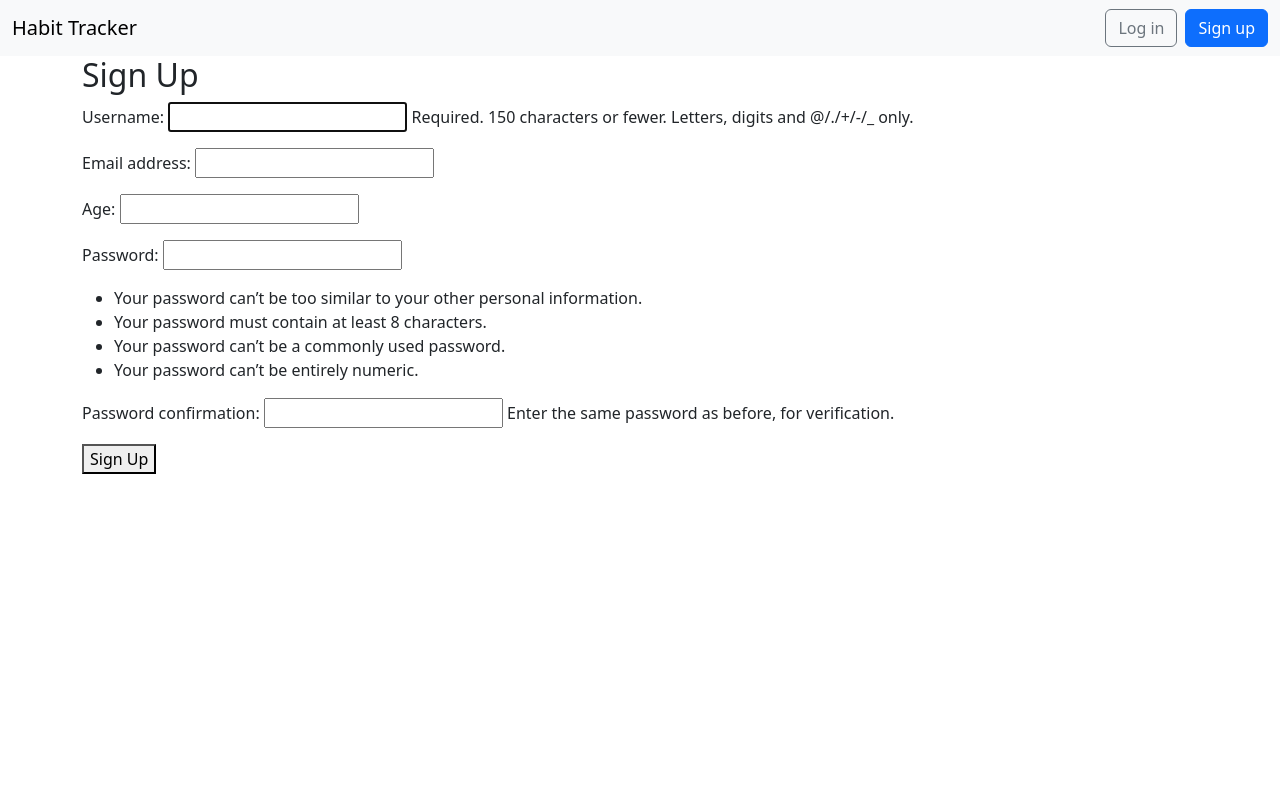
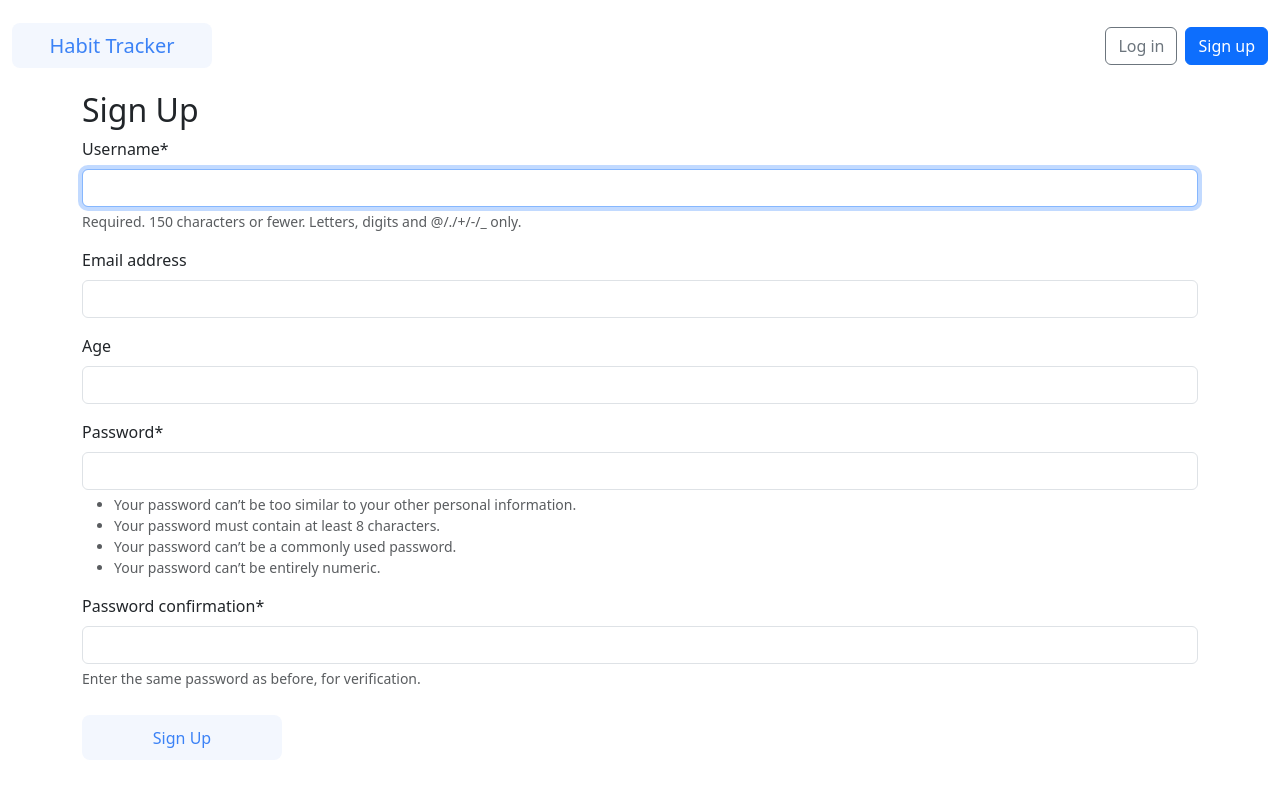
Before and after one commit to Peleda23/Habit-tracker, a Django app: page /accounts/signup/ in a window 1280 px wide. Shown: the top 787 px of the page. Run offline with Django 5.2, Linux system fonts and the light colour scheme; some libraries are stand-ins or nearby versions.

Commit message:
Added blue button.

```diff
--- a/templates/base.html
+++ b/templates/base.html
@@ -17,9 +17,9 @@
               crossorigin="anonymous">
     </head>
     <body>
-        <nav class="navbar navbar-expand-lg bg-body-tertiary">
+        <nav class="navbar navbar-expand-lg">
             <div class="container-fluid">
-                <a class="navbar-brand" href="{% url 'heatmap_view' %}">Habit Tracker</a>
+                <a class="navbar-brand" href="{% url 'heatmap_view' %}"><button class="button-blue">Habit Tracker</button></a>
                 <button class="navbar-toggler"
                         type="button"
                         data-bs-toggle="collapse"
@@ -35,7 +35,7 @@
                         {% if user.is_authenticated %}
 
                             <li>
-                                <a href="{% url "user_create_habit" %}" class="nav-link px-2 link-dark">New Habit</a>
+                                <a href="{% url "user_create_habit" %}" class="nav-link px-2 link-dark"><button class="button-blue">New Habit</button></a>
                             </li>
                         </ul>
                         <div class="mr-auto">
--- a/templates/registration/login.html
+++ b/templates/registration/login.html
@@ -1,4 +1,5 @@
 {% extends 'base.html' %}
+{% load crispy_forms_tags %}
 {% block title %}
     Log In
 {% endblock title %}
@@ -6,7 +7,7 @@
 <h2>Log In</h2>
 <form method="post">
     {% csrf_token %}
-    {{ form }}
-    <button class="btn btn-success ms-2" type="submit">Log In</button>
+    {{ form|crispy }}
+    <button class="button-blue" type="submit">Log In</button>
 </form>
 {% endblock content %}
--- a/templates/registration/register.html
+++ b/templates/registration/register.html
@@ -1,4 +1,5 @@
 {% extends 'base.html' %}
+{% load crispy_forms_tags %}
 {% block title %}
     Register
 {% endblock title %}
@@ -6,7 +7,7 @@
     <h1>Register</h1>
     <form method="post">
         {% csrf_token %}
-        {{ form.as_p }}
+        {{ form|crispy }}
         <button type="submit">Register</button>
     </form>
 {% endblock content %}
--- a/templates/registration/signup.html
+++ b/templates/registration/signup.html
@@ -1,4 +1,5 @@
 {% extends 'base.html' %}
+{% load crispy_forms_tags %}
 {% block title %}
     Sign Up
 {% endblock title %}
@@ -6,7 +7,7 @@
     <h2>Sign Up</h2>
     <form method="post">
         {% csrf_token %}
-        {{ form.as_p }}
-        <button type="submit">Sign Up</button>
+        {{ form|crispy }}
+        <button class="button-blue" type="submit">Sign Up</button>
     </form>
 {% endblock content %}
```
